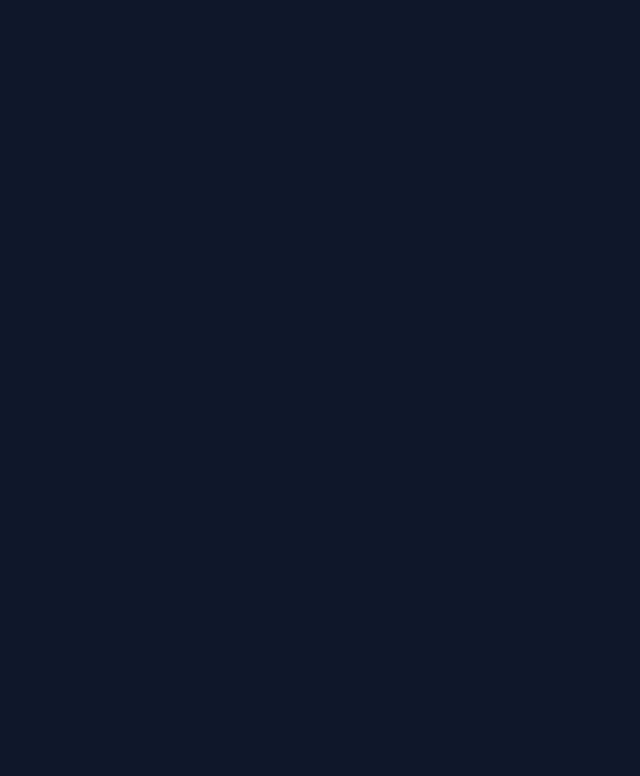
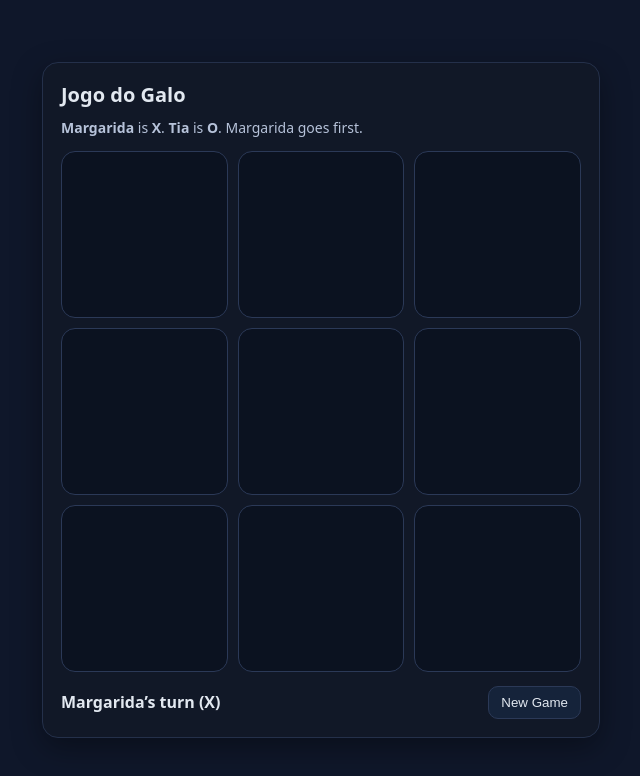
Before and after one commit to criscosta0217/Jogo_do_Galo, a plain HTML site: page index.html in a window 1280 px wide. Shown: the whole page, without its empty margins (319-959 px from the left). Drawn offline with Linux system fonts and the light colour scheme.

Commit message:
Update index.html

```diff
--- a/index.html
+++ b/index.html
@@ -24,4 +24,183 @@
       box-shadow: 0 10px 30px rgba(0,0,0,.35);
     }
     h1 { margin: 0 0 10px; font-size: 20px; }
-    p { margin: 6px 0 14px; color: #b6c2d9; font-size: 14px; line-height: 1.4;
+    p { margin: 6px 0 14px; color: #b6c2d9; font-size: 14px; }
+    .grid {
+      display: grid;
+      grid-template-columns: repeat(3, 1fr);
+      gap: 10px;
+    }
+    button.cell {
+      aspect-ratio: 1 / 1;
+      font-size: 44px;
+      border-radius: 14px;
+      border: 1px solid #2b3957;
+      background: #0b1220;
+      color: #e2e8f0;
+      cursor: pointer;
+    }
+    button.cell:disabled { opacity: .85; cursor: default; }
+    .row {
+      display: flex;
+      justify-content: space-between;
+      align-items: center;
+      margin-top: 14px;
+      gap: 10px;
+      flex-wrap: wrap;
+    }
+    .status { font-weight: 700; }
+    .actions button {
+      padding: 8px 12px;
+      border-radius: 10px;
+      border: 1px solid #2b3957;
+      background: #15233a;
+      color: #e2e8f0;
+      cursor: pointer;
+    }
+    .actions button:hover { background: #1a2b49; }
+  </style>
+</head>
+
+<body>
+  <div class="card">
+    <h1>Jogo do Galo</h1>
+    <p><b>Margarida</b> is <b>X</b>. <b>Tia</b> is <b>O</b>. Margarida goes first.</p>
+
+    <div class="grid" id="grid"></div>
+
+    <div class="row">
+      <div class="status" id="status">Margarida’s turn (X)</div>
+      <div class="actions">
+        <button id="newGameBtn">New Game</button>
+      </div>
+    </div>
+  </div>
+
+  <script>
+    // Personalisation
+    const PLAYER_NAME = "Margarida";
+    const PLAYER_MARK = "X";
+    const CPU_NAME = "Tia";
+    const CPU_MARK = "O";
+    const TIE_MESSAGE = "Está empatado!! 😬 🤷 🤝";
+
+    let board = Array(9).fill(" ");
+    let gameOver = false;
+
+    const grid = document.getElementById("grid");
+    const status = document.getElementById("status");
+    const newGameBtn = document.getElementById("newGameBtn");
+
+    const wins = [
+      [0,1,2],[3,4,5],[6,7,8],
+      [0,3,6],[1,4,7],[2,5,8],
+      [0,4,8],[2,4,6]
+    ];
+
+    function render() {
+      grid.innerHTML = "";
+      for (let i = 0; i < 9; i++) {
+        const btn = document.createElement("button");
+        btn.className = "cell";
+        btn.textContent = board[i] === " " ? "" : board[i];
+        btn.disabled = gameOver || board[i] !== " ";
+        btn.onclick = () => playerMove(i);
+        grid.appendChild(btn);
+      }
+    }
+
+    function checkWinner(letter) {
+      return wins.some(line => line.every(i => board[i] === letter));
+    }
+
+    function boardFull() {
+      return board.every(c => c !== " ");
+    }
+
+    function endGame(msg) {
+      gameOver = true;
+      status.textContent = msg;
+      render();
+    }
+
+    function findWinningMove(letter) {
+      for (const line of wins) {
+        const cells = line.map(i => board[i]);
+        if (cells.filter(c => c === letter).length === 2 && cells.includes(" ")) {
+          return line[cells.indexOf(" ")];
+        }
+      }
+      return -1;
+    }
+
+    function setStatus(text) {
+      status.textContent = text;
+    }
+
+    function playerMove(pos) {
+      if (gameOver || board[pos] !== " ") return;
+
+      board[pos] = PLAYER_MARK;
+      render();
+
+      if (checkWinner(PLAYER_MARK)) {
+        endGame(`${PLAYER_NAME} wins! 🎉`);
+        return;
+      }
+
+      if (boardFull()) {
+        endGame(TIE_MESSAGE);
+        return;
+      }
+
+      setStatus(`${CPU_NAME} thinking…`);
+      setTimeout(computerMove, 300);
+    }
+
+    function computerMove() {
+      if (gameOver) return;
+
+      let move = findWinningMove(CPU_MARK);
+      if (move === -1) move = findWinningMove(PLAYER_MARK);
+
+      if (move === -1 && board[4] === " ") move = 4;
+
+      if (move === -1) {
+        const corners = [0,2,6,8].filter(i => board[i] === " ");
+        if (corners.length) move = corners[Math.floor(Math.random() * corners.length)];
+      }
+
+      if (move === -1) {
+        const edges = [1,3,5,7].filter(i => board[i] === " ");
+        if (edges.length) move = edges[Math.floor(Math.random() * edges.length)];
+      }
+
+      board[move] = CPU_MARK;
+      render();
+
+      if (checkWinner(CPU_MARK)) {
+        endGame(`${CPU_NAME} wins! 🤖`);
+        return;
+      }
+
+      if (boardFull()) {
+        endGame(TIE_MESSAGE);
+        return;
+      }
+
+      setStatus(`${PLAYER_NAME}’s turn (${PLAYER_MARK})`);
+    }
+
+    function newGame() {
+      board = Array(9).fill(" ");
+      gameOver = false;
+      setStatus(`${PLAYER_NAME}’s turn (${PLAYER_MARK})`);
+      render();
+    }
+
+    newGameBtn.onclick = newGame;
+
+    newGame();
+  </script>
+</body>
+</html>
```
